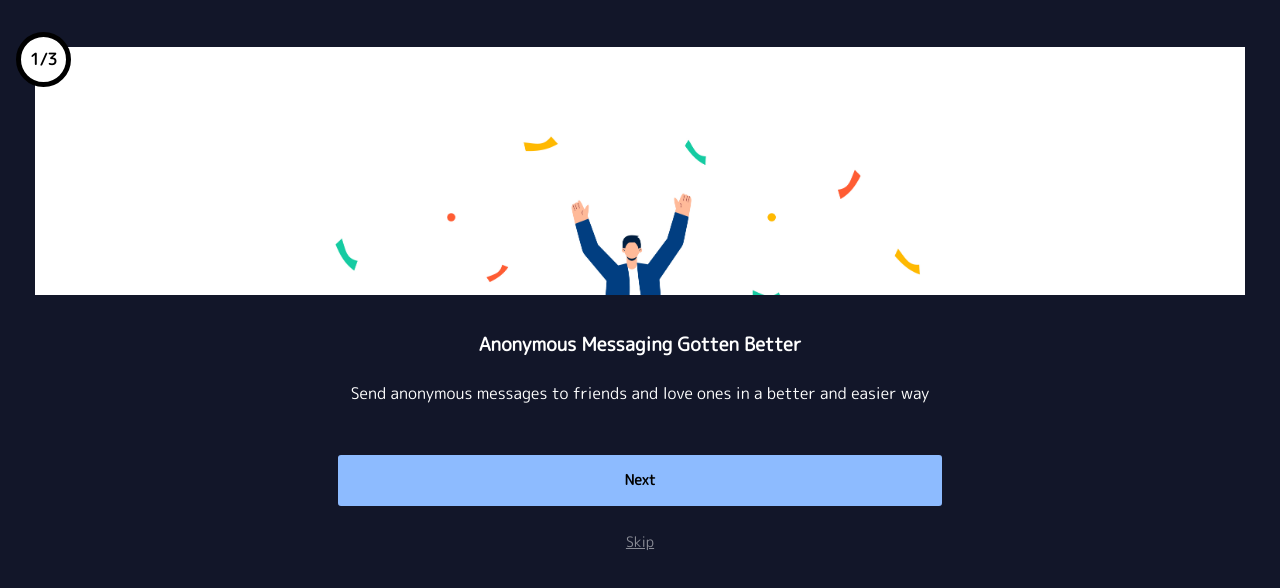
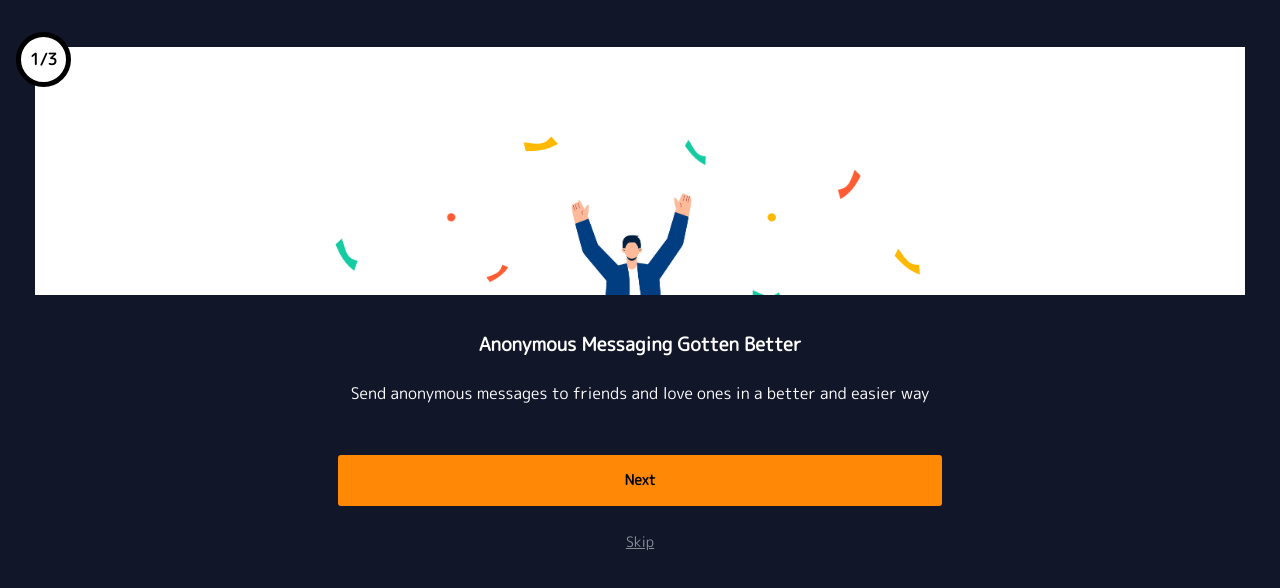
Before and after one commit to Maxetoo/Writemi-frontend, a React (Create React App) app: page / in a window 1280 px wide. Shown: the top 588 px of the page. Built offline with nearby package versions, Linux system fonts and the light colour scheme.

Commit message:
home added

```diff
--- a/src/components/auth/Login.js
+++ b/src/components/auth/Login.js
@@ -58,16 +58,13 @@ const Wrapper = styled.article`
   flex-direction: column;
   align-items: center;
   padding: 2rem;
-  background: #23293d;
-  color: var(--white-col);
-  /* background-image: linear-gradient(
+  background-image: linear-gradient(
     174.2deg,
     rgba(255, 244, 228, 1) 7.1%,
     rgba(240, 246, 238, 1) 67.4%
-  ); */
+  );
 
   h3 {
-    color: #8dbbff;
     font-size: 1.3em;
   }
 
@@ -126,23 +123,21 @@ const Wrapper = styled.article`
     height: 45px;
     width: 95%;
     border: none;
-    /* background: #121629; */
-    background: #8dbbff;
-    color: black;
-    /* color: var(--white-col); */
+    background: #121629;
+    color: var(--white-col);
     font-size: 0.9em;
     text-align: center;
     border-radius: 5px;
     cursor: pointer;
   }
 
-  /* button:hover {
+  button:hover {
     background: #090c1d;
-  } */
+  }
 
   a {
     text-decoration: none;
-    color: white;
+    color: black;
   }
 
   a > .footer {
--- /dev/null
+++ b/src/components/home/Dashboard.js
@@ -0,0 +1,30 @@
+import React from 'react'
+import styled from 'styled-components'
+
+const Dashboard = () => {
+  return (
+    <Wrapper>
+      <div className='dashboard-container'></div>
+    </Wrapper>
+  )
+}
+
+const Wrapper = styled.article`
+  width: 100%;
+  height: auto;
+  display: flex;
+  flex-direction: row;
+  align-items: center;
+  justify-content: center;
+  margin-top: 1rem;
+  padding: 2rem;
+
+  .dashboard-container {
+    background: #e0e4e8;
+    width: 100%;
+    height: 350px;
+    border-radius: 10px;
+    border: solid 2px black;
+  }
+`
+export default Dashboard
--- /dev/null
+++ b/src/components/home/Header.js
@@ -0,0 +1,35 @@
+import React from 'react'
+import styled from 'styled-components'
+// AiOutlineMenu
+import { AiOutlineMenu } from 'react-icons/ai'
+const Header = () => {
+  return (
+    <Wrapper>
+      <h3>Maxeto</h3>
+      <div className='menu-btn'>
+        <AiOutlineMenu />
+      </div>
+    </Wrapper>
+  )
+}
+
+const Wrapper = styled.header`
+  height: 40px;
+  padding: 3rem 2rem 3rem 2rem;
+  display: flex;
+  flex-direction: row;
+  align-items: center;
+  justify-content: space-between;
+
+  .menu-btn {
+    background: white;
+    color: black;
+    height: 50px;
+    width: 50px;
+    border-radius: 50%;
+    display: grid;
+    place-content: center;
+    cursor: pointer;
+  }
+`
+export default Header
--- /dev/null
+++ b/src/components/home/index.js
@@ -0,0 +1,4 @@
+import Header from './Header'
+import Dashboard from './Dashboard'
+
+export { Header, Dashboard }
--- a/src/components/welcome/Main.js
+++ b/src/components/welcome/Main.js
@@ -67,9 +67,8 @@ const Wrapper = styled.article`
 
   button {
     color: var(--white-col);
-    /* background: #ff8906; */
-    background: #8dbbff;
-    color: black;
+    background: #ff8906;
+    color: #000000;
     width: 100%;
     height: 50px;
     font-size: 0.9em;
--- a/src/pages/Home.js
+++ b/src/pages/Home.js
@@ -1,10 +1,12 @@
 import React from 'react'
 import styled from 'styled-components'
+import { Header, Dashboard } from '../components/home'
 import { Link } from 'react-router-dom'
 const Home = () => {
   return (
     <Wrapper>
-      <div>max</div>
+      <Header />
+      <Dashboard />
     </Wrapper>
   )
 }
```
